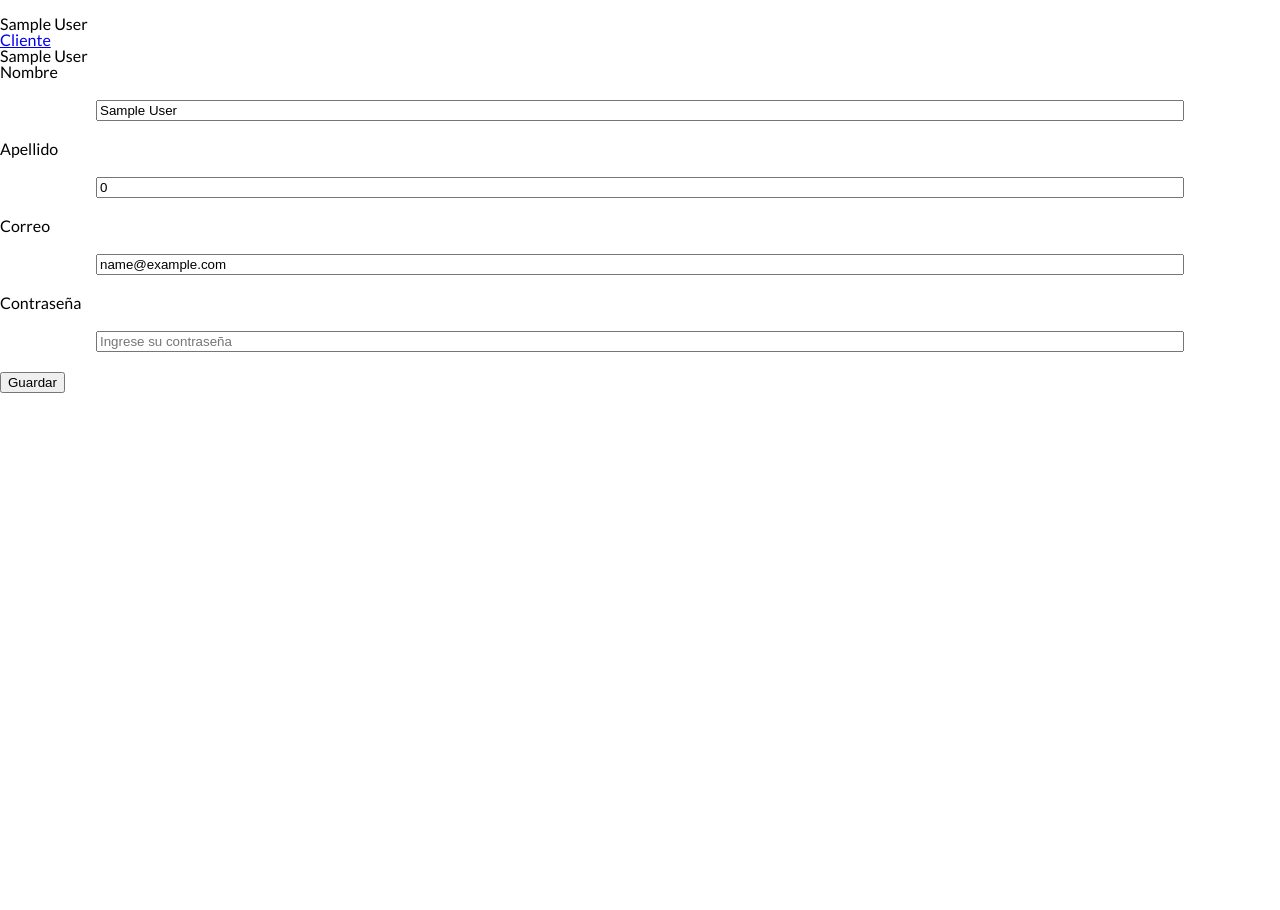
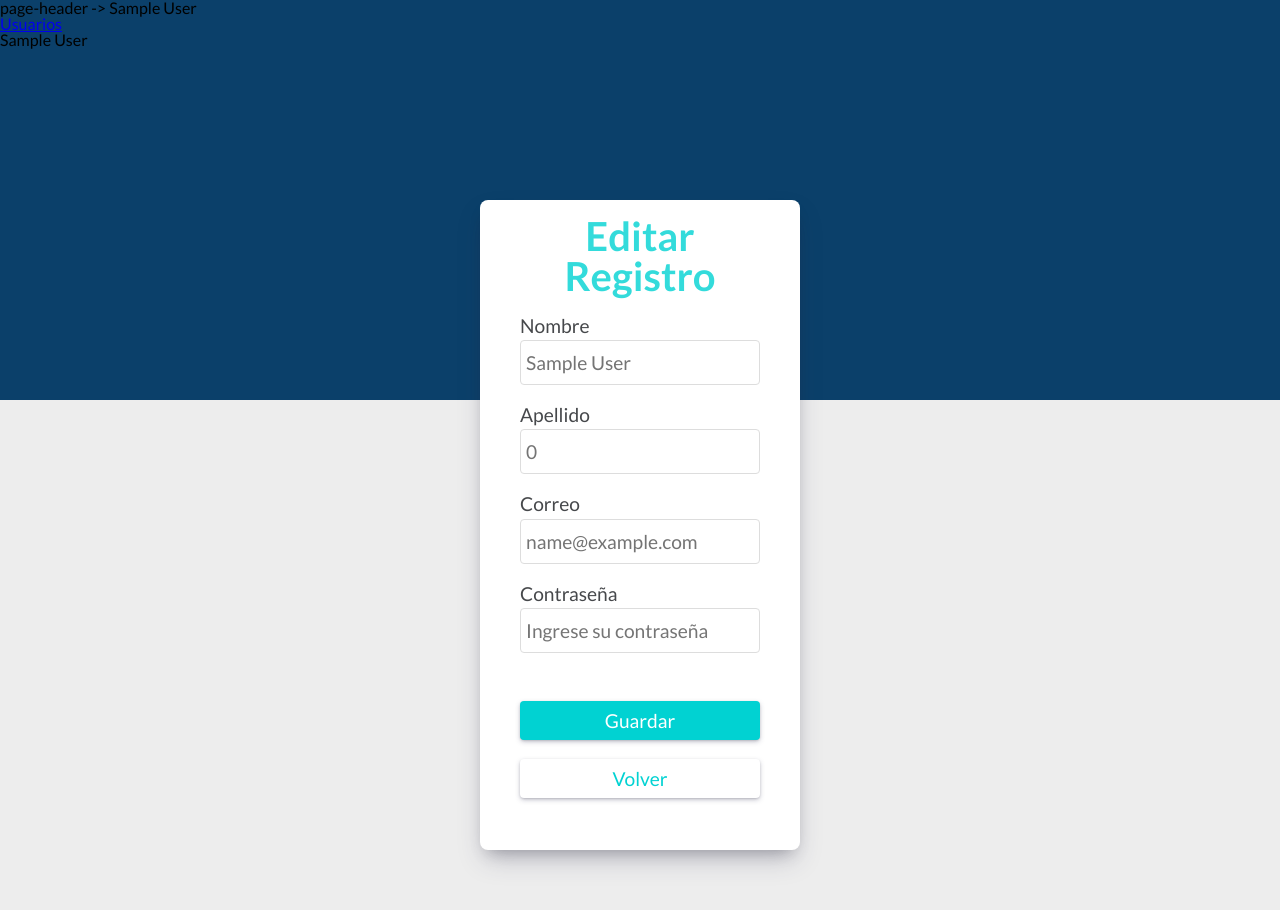
Before and after one commit to ngmachado1/EjercicioPHP, a PHP site: the page made by index.php in a window 1280 px wide. Run offline with PHP 8.4, Linux system fonts and the light colour scheme; the visitor is signed in with stand-in values (Sample User, id 1).

Commit message:
estilizando

```diff
--- a/assets/css/style.css
+++ b/assets/css/style.css
@@ -78,6 +78,8 @@ summary,
 time,
 mark,
 audio,
+button,
+input,
 video {
     margin: 0;
     padding: 0;
@@ -85,8 +87,7 @@ video {
     font-size: 100%;
     font: inherit;
     vertical-align: baseline;
-    font-family: 'Lato', sans-serif;
-
+    font-family: "Lato", sans-serif;
 }
 /* HTML5 display-role reset for older browsers */
 article,
@@ -104,6 +105,7 @@ section {
 }
 body {
     line-height: 1;
+    background-color: #EDEDED;
 }
 ol,
 ul {
@@ -125,19 +127,34 @@ table {
     border-spacing: 0;
 }
 /*--------------Fin css reset-------------------*/
-.container {
-    height: 100vh;
-    background: transparent linear-gradient(180deg, #33dbdb 0%, #01faa8 100%) 0% 0% no-repeat padding-box;
+
+/*--------------Usuario-login-------------------*/
+.bg-color {
+    position: absolute;
+    top: 0px;
+    width: 100%;
+    height: 400px;
+    /* background: transparent linear-gradient(180deg, #33dbdb 0%, #01faa8 100%) 0% 0% no-repeat padding-box; */
+    background: transparent linear-gradient(180deg, #0b406a 0%, #0b406a 100%) 0% 0% no-repeat padding-box;
+}
+.mt-5 {
+    margin-top: 2.5em !important;
+}
+.width-75 {
+    width: 75%;
+    display: block;
+    margin: auto;
 }
 .box-sesion {
-    position: relative;
-    top: 20%;
-    left: 40%;
-    width: 20%;
+    position: absolute;
+    top: 200px;
+    left: 37.5%;
+    width: 25%;
     background: var(--color_background_1) 0% 0% no-repeat padding-box;
     background: #ffffff 0% 0% no-repeat padding-box;
-    box-shadow: 0px 2px 8px #00000029;
+    box-shadow: rgba(50, 50, 93, 0.25) 0px 13px 27px -5px, rgba(0, 0, 0, 0.3) 0px 8px 16px -8px;
     border-radius: 8px;
+    padding-bottom: 2rem;
 }
 .box-sesion h1 {
     padding-top: 1rem;
@@ -147,19 +164,54 @@ table {
     letter-spacing: 0px;
     color: #33dbdb;
 }
-.input-form{
-    width: 98%;
+.input-form {
+    width: 100%;
     margin-top: 5px;
+    font-size: 1.2rem;
+    padding: 10px 5px;
+    border-radius: 4px;
+    border: 1px solid #dddddd;
+    color: #747474;
 }
-.form-control{
-    width: 85%;
+.form-control {
     display: block;
     margin: 20px auto;
 }
-div.form-control label{
-
+div.form-control label {
+    font-size: 1.2em;
+    color: #46484b;
 }
 
+.btn {
+    cursor:pointer;
+    border-radius: 4px;
+    width: 100%;
+    max-width: 400px;
+    padding: 10px 0px;
+    margin: 1em 0px;
+    font-size: 1.2rem;
+    display: block;
+    text-align: center;
+    border: none;
+    text-decoration: none;
+    box-shadow: rgba(50, 50, 93, 0.25) 0px 2px 5px 0px, rgba(0, 0, 0, 0.3) 0px 1px 3px -1px;
+}
+.btn-primary {
+    background: #01d2d2;
+    color: #fff;
+}
+.btn-secondary {
+    background: #fff;
+    color: #01d2d2;
+}
+.btn-warning {
+    background: #fff;
+    color: rgb(233, 140, 0);
+}
+.btn-danger {
+    background: #fff;
+    color: #d20101;
+}
 
 .box {
     width: 1270px;
--- a/view/usuario/usuario-editar.php
+++ b/view/usuario/usuario-editar.php
@@ -1,36 +1,48 @@
+<div class="container bg-color">
     <h1 class="page-header">
-    <?php echo $usuario->id != null ? $usuario->Nombre : 'Nuevo Registro'; ?>
+        page-header -> <?php echo $usuario->id != null ? $usuario->Nombre : 'Nuevo Registro'; ?>
     </h1>
 
     <ol class="breadcrumb">
-  <li><a href="?c=usuario">Cliente</a></li>
+        <li><a href="?c=usuario">Usuarios</a></li>
         <li class="active"><?php echo $usuario->id != null ? $usuario->Nombre : 'Nuevo Registro'; ?></li>
     </ol>
 
-<form id="frm-alumno" action="?c=usuario&a=Guardar" method="post" enctype="multipart/form-data">
-    <input type="hidden" name="id" value="<?php echo $usuario->id; ?>" />
-    <div class="form-group">
-        <label>Nombre</label>
-        <input type="text" name="Nombre" value="<?php echo $usuario->Nombre; ?>" class="form-control" placeholder="Ingrese su nombre" required>
 </div>
 
-    <div class="form-group">
+
+<div class="box-sesion">
+    <div class="width-75">
+        <h1>
+            <?= $usuario->id != null ?  "Editar Registro" : "Nuevo Registro" ?>
+        </h1>
+        <form action="?c=usuario&a=Guardar" method="post" enctype="multipart/form-data">
+            <input type="hidden" name="id" value="<?php echo $usuario->id; ?>" />
+            <div class="form-control">
+                <label>Nombre</label>
+                <input type="text" class="input-form" name="Nombre" value="<?php echo $usuario->Nombre; ?>" class="form-control" placeholder="Ingrese su nombre" required>
+            </div>
+            <div class="form-control">
                 <label>Apellido</label>
-        <input type="text" name="Apellido" value="<?php echo $usuario->Apellido; ?>" class="form-control" placeholder="Ingrese su apellido" required>
+                <input type="text" class="input-form" name="Apellido" value="<?php echo $usuario->Apellido; ?>" class="form-control" placeholder="Ingrese su apellido" required>
             </div>
-    <div class="form-group">
+            <div class="form-control">
                 <label>Correo</label>
-        <input type="text" name="Correo" value="<?php echo $usuario->Correo; ?>" class="form-control" placeholder="Ingrese su correo electrónico" required>
+                <input type="text" class="input-form" name="Correo" value="<?php echo $usuario->Correo; ?>" class="form-control" placeholder="Ingrese su correo electrónico" required>
             </div>
-    <div class="form-group">
+            <div class="form-control">
                 <label>Contraseña</label>
-        <input type="password" name="Pass" value="<?php echo $usuario->Pass; ?>" class="form-control" placeholder="Ingrese su contraseña" required>
+                <input type="password" class="input-form" name="Pass" value="<?php echo $usuario->Pass; ?>" class="form-control" placeholder="Ingrese su contraseña" required>
             </div>
-
-    <div class="text-right">
-        <button class="btn btn-primary">Guardar</button>
+            <?= $usuario->id != null ?
+            '<button class="mt-5 btn btn-primary" type="submit">Guardar</button>' :
+            '<button class="mt-5 btn btn-primary" type="submit">Registrarse</button>' ?>
+        </form>
+        <?= $usuario->id != null ?
+        '<a href="index.php" class="btn btn-secondary">Volver</a>' :
+        '<a href="index.php" class="btn btn-secondary">Iniciar sesion</a>' ?>
     </div>
-</form>
+</div>
 
 <script>
 
```
Also changed, not shown: view/usuario/usuario-login.php (+8 -7 lines), view/usuario/usuario.php (+3 -4 lines). Lines whose indentation alone changed are shown as unchanged.
